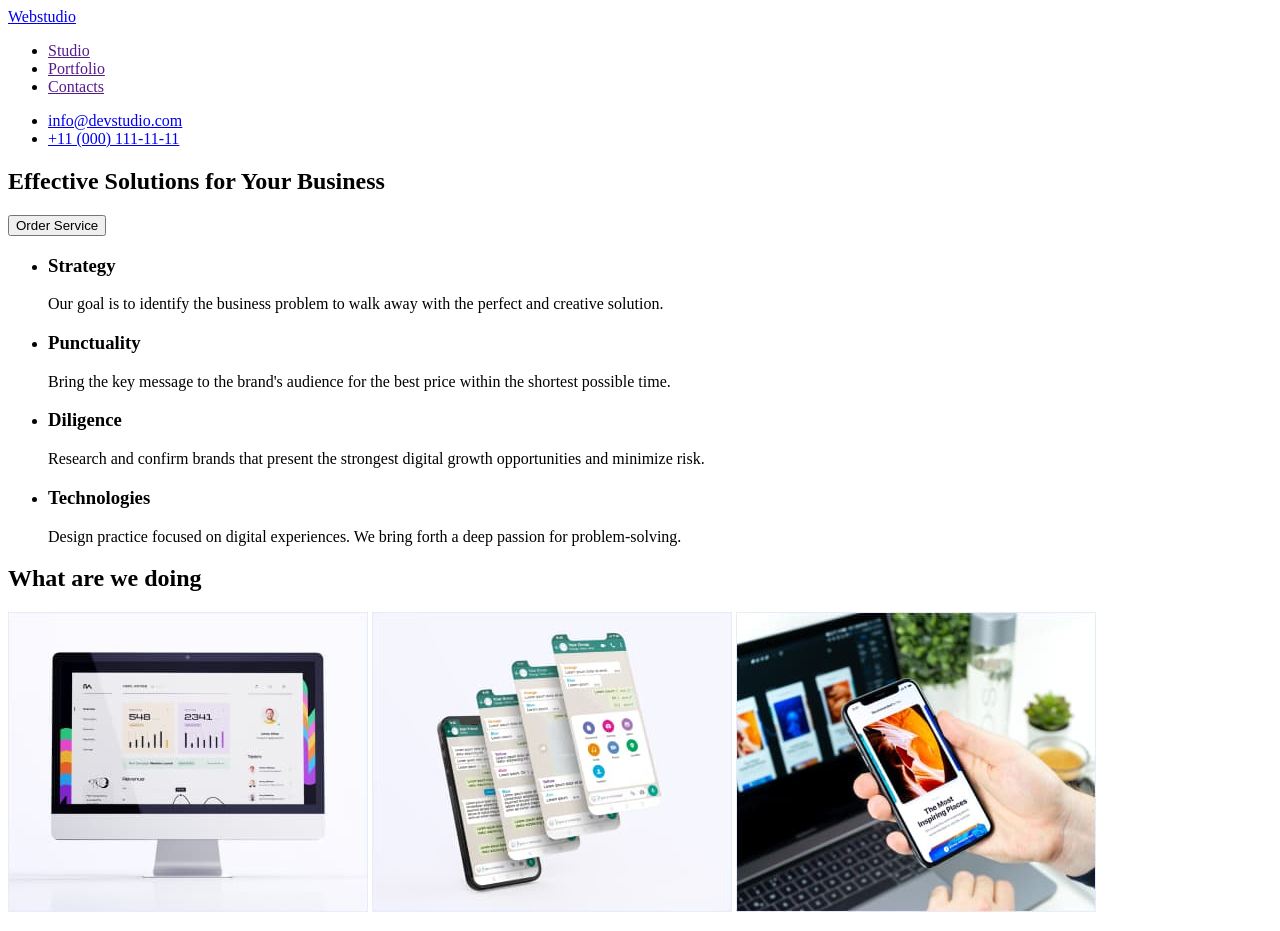
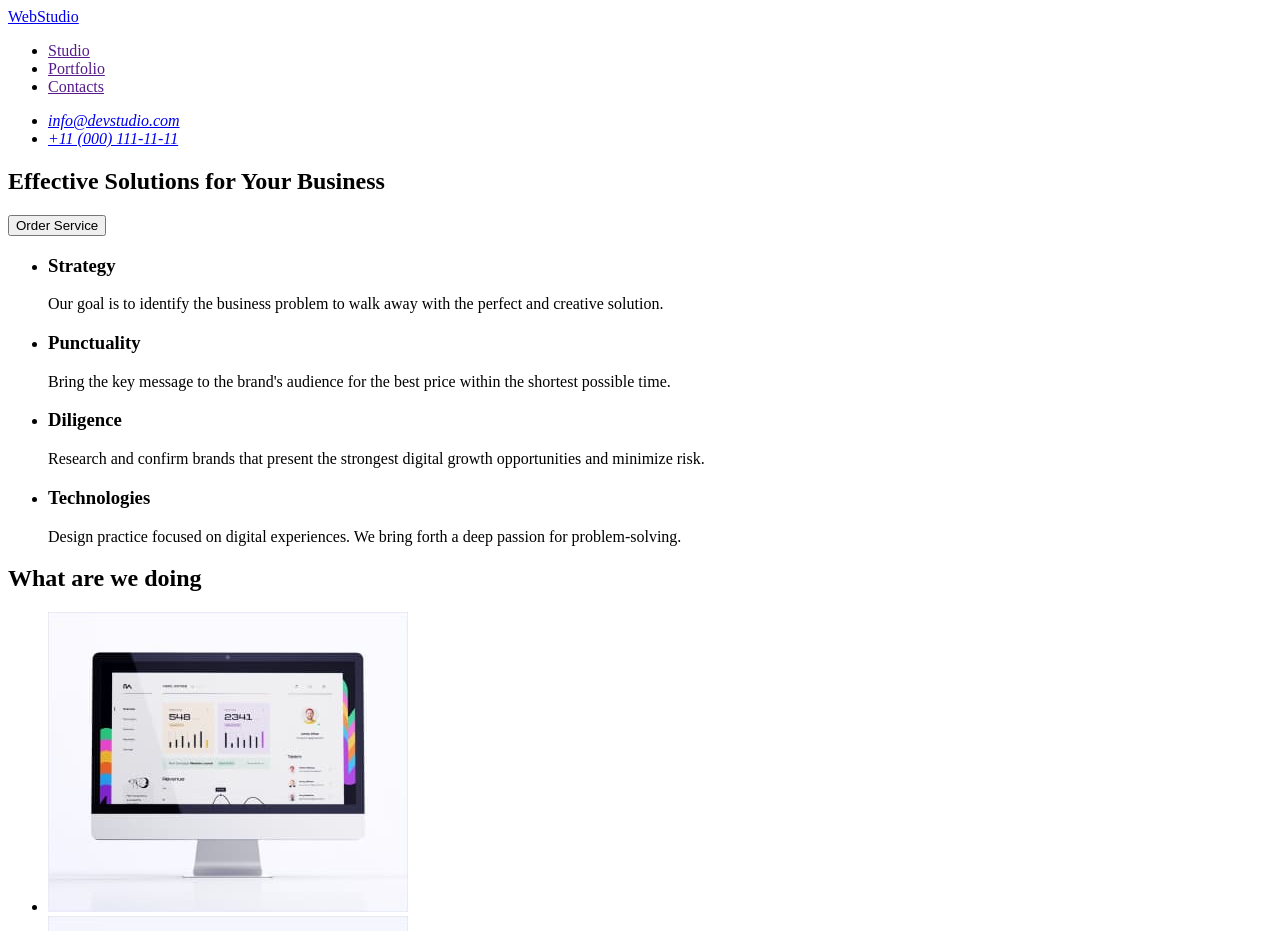
Before and after one commit to StasioChaplin/goit-markup-hw-01, a plain HTML site: page index.html in a window 1280 px wide. Shown: the top 931 px of the page. Drawn offline with Linux system fonts and the light colour scheme.

Commit message:
1st post-autocheck corrections

```diff
--- a/index.html
+++ b/index.html
@@ -4,22 +4,24 @@
     <meta charset="UTF-8" />
     <meta http-equiv="X-UA-Compatible" content="IE=edge" />
     <meta name="viewport" content="width=device-width, initial-scale=1.0" />
-    <title>Webstudio</title>
+    <title>WebStudio</title>
   </head>
   <body>
     <header>
       <nav>
-        <a href="/">Webstudio</a>
+        <a href="./index.html">WebStudio</a>
         <ul>
           <li><a href="">Studio</a></li>
           <li><a href="">Portfolio</a></li>
           <li><a href="">Contacts</a></li>
         </ul>
+      </nav>
+      <address>
         <ul>
           <li><a href="mailto:info@devstudio.com">info@devstudio.com</a></li>
           <li><a href="tel:+110001111111">+11 (000) 111-11-11</a></li>
         </ul>
-      </nav>
+      </address>
     </header>
     <main>
       <section>
@@ -61,34 +63,46 @@
       </section>
       <section>
         <h2>What are we doing</h2>
-        <img src="/images/img01.jpg" alt="Computer screen" width="360" />
-        <img
-          src="/images/img02.jpg"
-          alt="Several smartphone screen layers"
-          width="360"
-        />
-        <img src="/images/img03.jpg" alt="Smartphone in a hand" width="360" />
+        <ul>
+          <li>
+            <img src="./images/img01.jpg" alt="Computer screen" width="360" />
+          </li>
+          <li>
+            <img
+              src="./images/img02.jpg"
+              alt="Several smartphone screen layers"
+              width="360"
+            />
+          </li>
+          <li>
+            <img
+              src="./images/img03.jpg"
+              alt="Smartphone in a hand"
+              width="360"
+            />
+          </li>
+        </ul>
       </section>
       <section>
         <h2>Our Team</h2>
         <ul>
           <li>
-            <img src="/images/photo01.jpg" alt="Mark Guerrero" width="264" />
+            <img src="./images/photo01.jpg" alt="Mark Guerrero" width="264" />
             <h3>Mark Guerrero</h3>
             <p>Product Designer</p>
           </li>
           <li>
-            <img src="/images/photo02.jpg" alt="Tom Ford" width="264" />
+            <img src="./images/photo02.jpg" alt="Tom Ford" width="264" />
             <h3>Tom Ford</h3>
             <p>Frontend Developer</p>
           </li>
           <li>
-            <img src="/images/photo03.jpg" alt="Camila Garcia" width="264" />
+            <img src="./images/photo03.jpg" alt="Camila Garcia" width="264" />
             <h3>Camila Garcia</h3>
             <p>Marketing</p>
           </li>
           <li>
-            <img src="/images/photo04.jpg" alt="Daniel Wilson" width="264" />
+            <img src="./images/photo04.jpg" alt="Daniel Wilson" width="264" />
             <h3>Daniel Wilson</h3>
             <p>UI Designer</p>
           </li>
@@ -96,7 +110,7 @@
       </section>
     </main>
     <footer>
-      <a href="/">Webstudio</a>
+      <a href="./index.html">Webstudio</a>
       <p>
         Increase the flow of customers and sales for your business with digital
         marketing & growth solutions.
```
